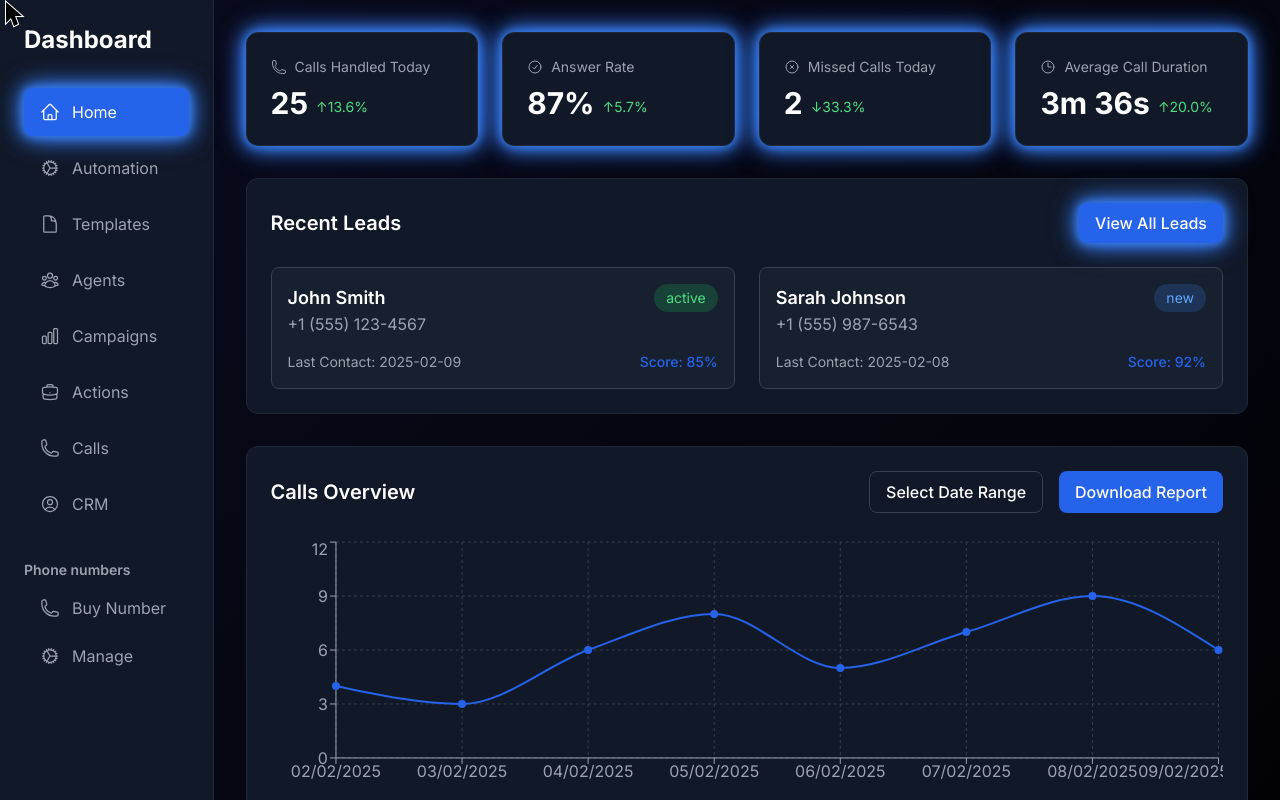
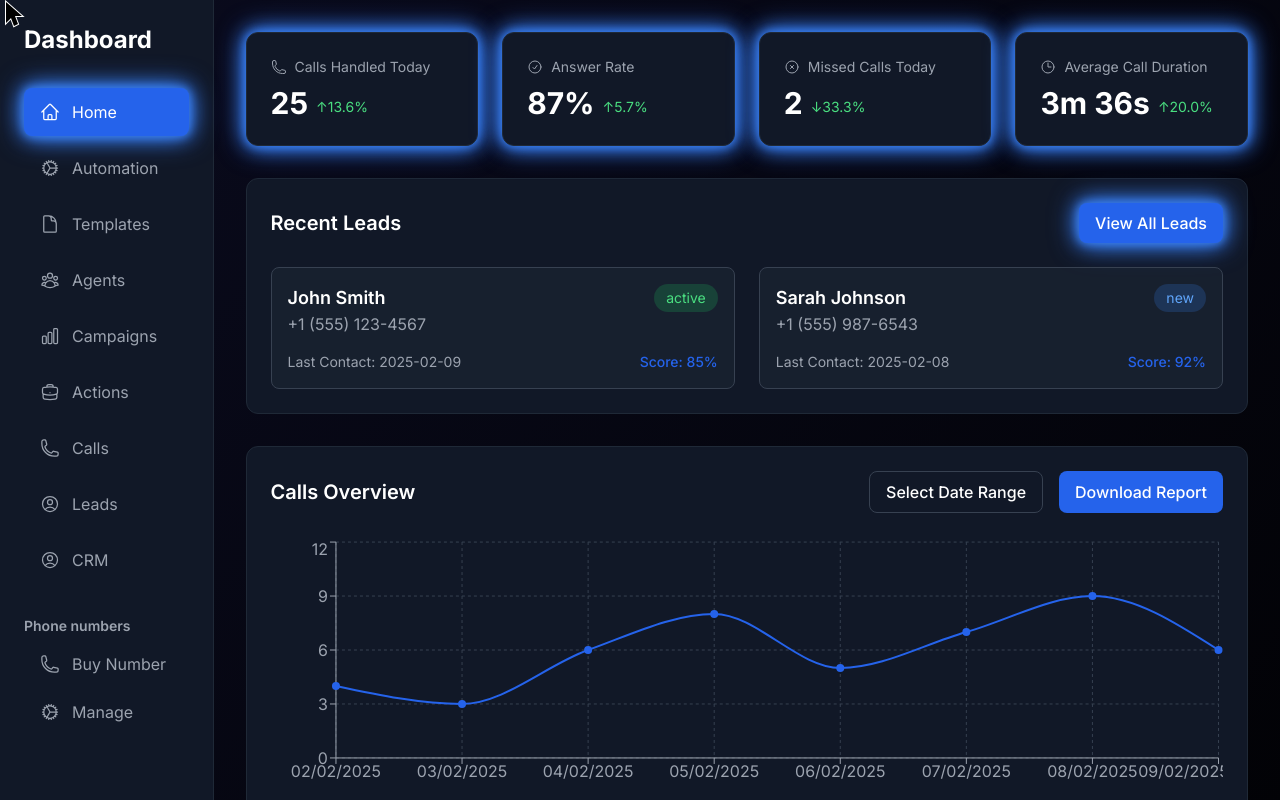
Before and after one commit to AI-call-center/dashboard, a React (Vite) app: page / in a window 1280 px wide. Shown: the top 800 px of the page. Built offline with nearby package versions, Linux system fonts and the light colour scheme; the HTML template or start-up script is replaced by a standard one.

Commit message:
fix: resolve duplicate CRM case in App.tsx
- Rename first CRM case to 'Leads' in App.tsx
- Update Sidebar menu items to include both Leads and CRM
- Fix TypeScript build errors

```diff
--- a/src/App.tsx
+++ b/src/App.tsx
@@ -27,7 +27,7 @@ function App() {
         return <CampaignsPage />;
       case 'Calls':
         return <CallsPage />;
-      case 'CRM':
+      case 'Leads':
         return <LeadsContainer />;
       case 'Buy Number':
         return <BuyPhonePage />;
--- a/src/components/Sidebar.tsx
+++ b/src/components/Sidebar.tsx
@@ -23,6 +23,7 @@ const menuItems = [
   { name: 'Campaigns', icon: ChartBarIcon },
   { name: 'Actions', icon: BriefcaseIcon },
   { name: 'Calls', icon: PhoneIcon },
+  { name: 'Leads', icon: UserCircleIcon },
   { name: 'CRM', icon: UserCircleIcon },
 ];
 
```
